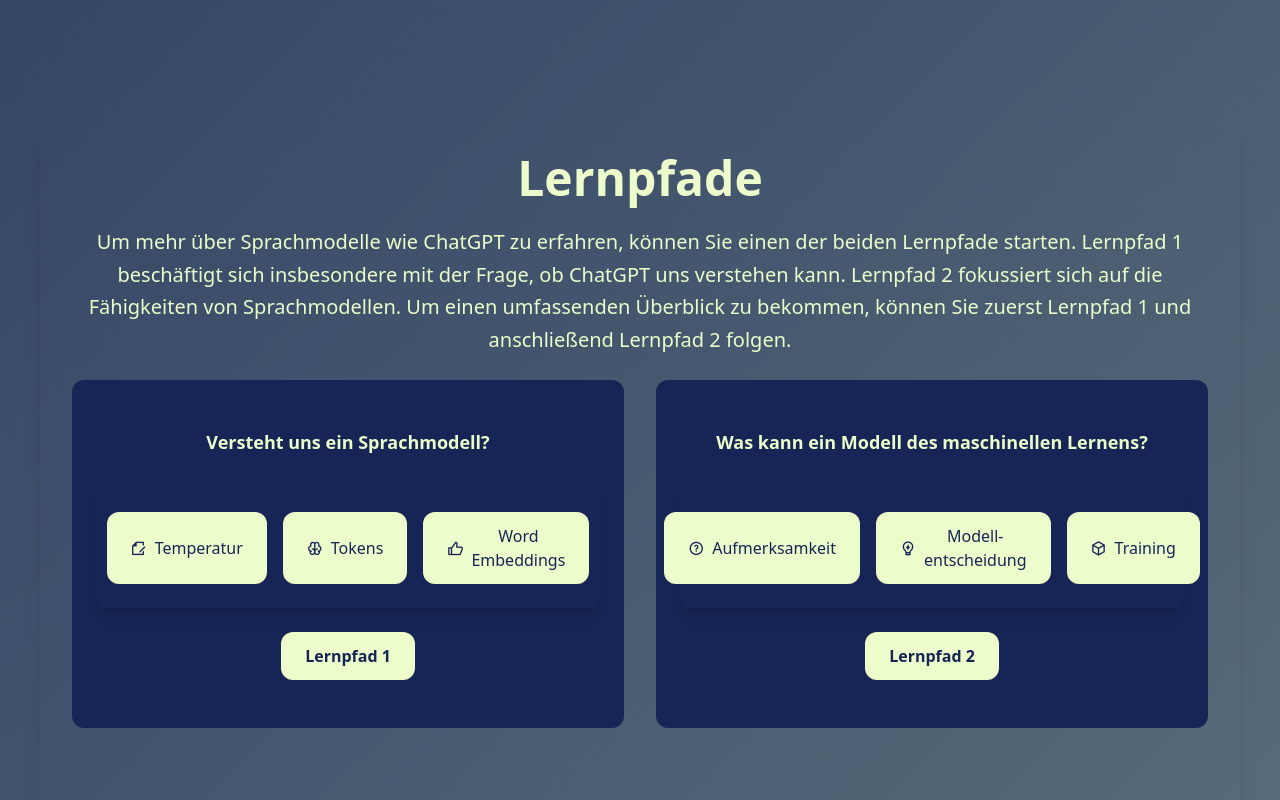
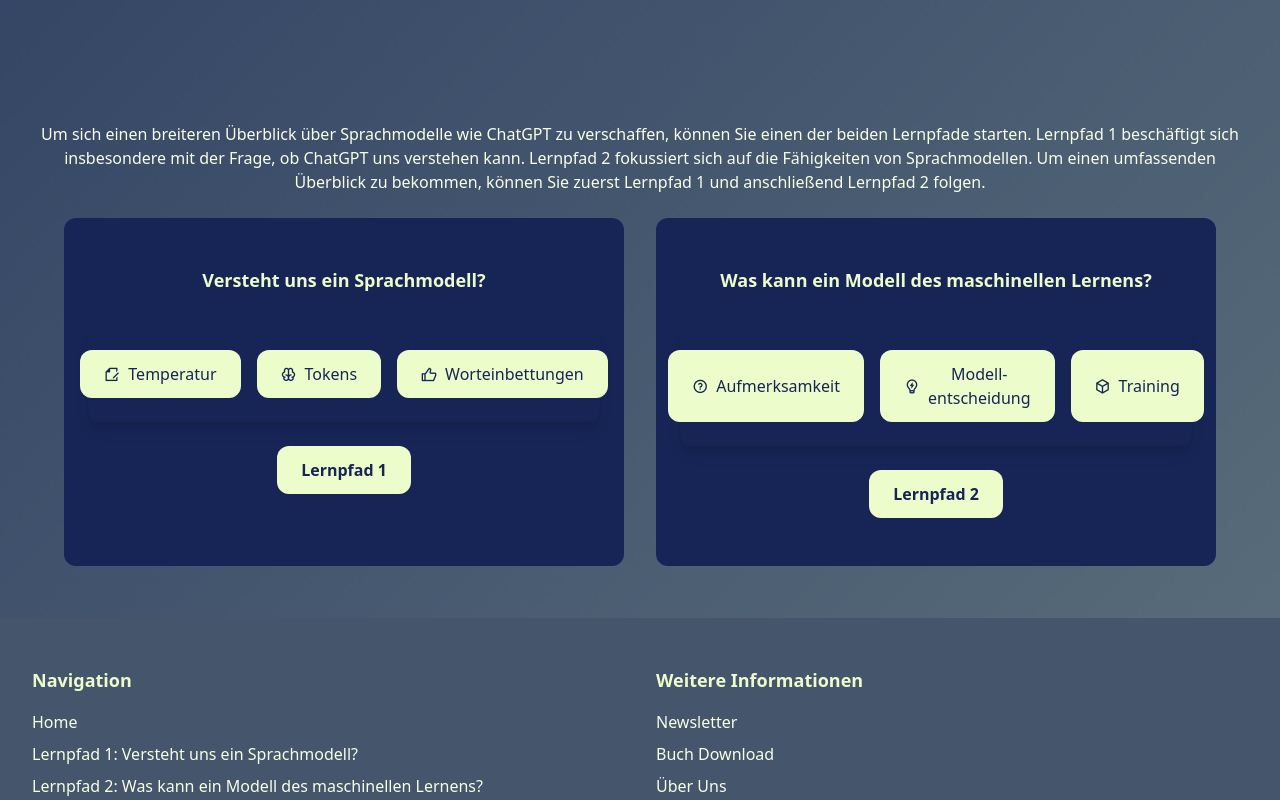
Before and after one commit to TNattermann/weiss-die-ki-dass-sie-nichts-weiss-frontend, a React (Vite) app: page / in a window 1280 px wide. Shown: the part 880-1680 px from the top of the page. Built offline with nearby package versions, Linux system fonts and the light colour scheme.

Commit message:
Small text changes

```diff
--- a/src/pages/Wahrscheinlichkeitstabellen/WahrIntroduction.tsx
+++ b/src/pages/Wahrscheinlichkeitstabellen/WahrIntroduction.tsx
@@ -16,11 +16,8 @@
                         <p className="text-lg text-text-normal mb-6 leading-relaxed">
 
                         Sprachmodelle (häufig auch Large Language Modells (LLMs) genannt) sind Systeme wie ChatGPT,
-                        die einem einen meist gramiatikalisch korrekten und zumindest sinnvoll klingenden Text generieren.
-                        </p>
-                        <p className="text-lg text-text-normal mb-6 leading-relaxed">
-
-                        Diese Texte werden generiert indem ihnen ein unvollständiger Satz gegeben wird
+                        die einem einen meist grammatikalisch korrekten und zumindest sinnvoll klingenden Text generieren.
+                        Diese Texte werden generiert, indem ihnen ein unvollständiger Satz gegeben wird
                         und sie dann das nächste Wort in diesem Satz generieren. Nehmen wir einen Beispielsatz:
                         </p>
                     </div>
@@ -34,9 +31,8 @@
                 <div className="text-center mb-16">
                     <div>
                         <p className="text-lg text-text-normal mb-6 leading-relaxed">
-
                         Als Mensch ist dieser Satz natürlich sehr einfach zu vervollständigen,
-                        aber wenn sie Ihre Mitmenschen fragen, würde vielleicht nicht jeder das gleiche Wort benutzen.
+                        aber wenn Sie Ihre Mitmenschen fragen, würde vielleicht nicht jeder das gleiche Wort benutzen.
                         </p>
 
                         <p className="text-lg text-text-normal mb-6 leading-relaxed">
@@ -44,7 +40,7 @@
                         bekämen wir eine Wahrscheinlichkeitsverteilung,
                         die angibt, wie viel Prozent der Menschen mit welchem Wort ergänzen würden.
                         Eine Wahrscheinlichkeitsverteilung gibt für alle Wörter, die im Deutschen überhaupt bekannt sind,
-                        eine Prozentzahl an, so dass die Summe 100% ergibt." - TBD Buch Zitat  (vielleicht nur der zweite Teil?)
+                        eine Prozentzahl an, so dass die Summe 100% ergibt." - Katharina Zweig, Weiß die KI, dass sie nichts weiß?
                         </p>
 
                         <p className="text-lg text-text-normal mb-6 leading-relaxed">
--- a/src/pages/home/HomeIntroduction.tsx
+++ b/src/pages/home/HomeIntroduction.tsx
@@ -56,10 +56,9 @@
         Schreiben an eine Behörde oder Zuhause bei einem Kochrezept? Und wo
         sollten Sie es lieber lassen, weil Fehler nicht geduldet werden können?
         Auf dieser Seite vermitteln wir das grundlegende Wissen, um diese Fragen
-        beantworten zu können. Dazu können Sie entweder einem der beiden
-        Lernpfade folgen, um einen umfassenden Überblick zu erhalten, oder Sie
-        klicken direkt auf eine der unten stehenden Fragen, um mehr über das
-        Thema zu erfahren, das Sie besonders interessiert.
+        beantworten zu können. Dazu können Sie entweder direkt auf eine der unten stehenden Fragen klicken, um mehr über ein spezielles
+        Thema zu erfahren, das Sie besonders interessiert oder einem der beiden
+        Lernpfade folgen, um einen umfassenden Überblick über Sprachmodelle wie ChatGPT zu erhalten.
       </h1>
 
       <div className="max-w-3xl mx-auto px-6 py-6 text-center">
--- a/src/pages/home/HomeOberfragen.tsx
+++ b/src/pages/home/HomeOberfragen.tsx
@@ -14,14 +14,10 @@
 
   return (
     <section className="py-1 px-6">
-      <div className="shadow-xl text-center text-on-primary-container rounded-2xl p-8">
         <div>
           <div className="text-center mb-6">
-            <h1 className="text-5xl font-bold text-center text-primary mb-6">
-              Lernpfade
-            </h1>
-            <p className="text-xl text-primary mx-auto leading-relaxed">
-              Um mehr über Sprachmodelle wie ChatGPT zu erfahren, können Sie
+            <p className="text-text-normal">
+              Um sich einen breiteren Überblick über Sprachmodelle wie ChatGPT zu verschaffen, können Sie
               einen der beiden Lernpfade starten. Lernpfad 1 beschäftigt sich
               insbesondere mit der Frage, ob ChatGPT uns verstehen kann.
               Lernpfad 2 fokussiert sich auf die Fähigkeiten von Sprachmodellen.
@@ -57,7 +53,7 @@
                     className="bg-primary text-primary-container px-6 py-3 rounded-xl font-medium transition-all duration-300 hover:scale-105 hover:shadow-lg flex items-center justify-center gap-2"
                   >
                     <i className="ri-thumb-up-line"></i>
-                    Word Embeddings
+                    Worteinbettungen
                   </button>
                 </div>
               </div>
@@ -113,7 +109,6 @@
             </div>
           </div>
         </div>
-      </div>
     </section>
   );
 }
```
